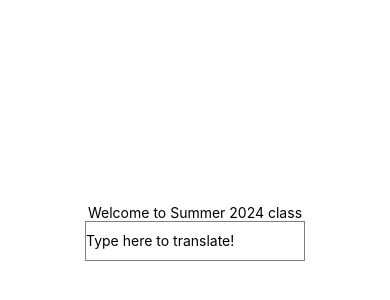
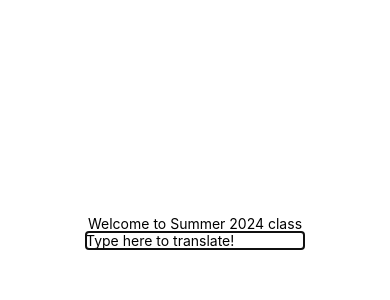
Before and after one commit to ZackHu-2001/Mobile, a React Native app: screen / in a window 390 px wide. Shown: the part 190-490 px from the top of the page. Built offline with nearby package versions, Linux system fonts and the light colour scheme.

Commit message:
lab1, q3, update textinput

```diff
--- a/Components/Input.js
+++ b/Components/Input.js
@@ -1,20 +1,28 @@
-import { TextInput, Text } from "react-native";
-import { useState } from "react";
+import React, { useState } from 'react';
+import { TextInput, Text, View, StyleSheet } from 'react-native';
 
 const Input = () => {
   const [text, setText] = useState('');
+  const [isFocused, setIsFocused] = useState(true);
+  const [showThankYou, setShowThankYou] = useState(false);
 
-    return (
-        <>
-        <TextInput
-            style={{ height: 40, borderColor: 'gray', borderWidth: 1 }}
-            placeholder='Type here to translate!'
-            onChangeText={text => {setText(text)}}
-            value={text}
-        ></TextInput>
-        <Text>{text}</Text>
-        </>
-    )
-}
+  return (
+    <View >
+      <TextInput
+        placeholder="Type here to translate!"
+        onChangeText={(text) => {
+          setText(text);
+          setShowThankYou(false);
+        }}
+        value={text}
+        autoFocus={true}
+        onBlur={() => setShowThankYou(true)}
+        onFocus={() => setShowThankYou(false)}
+      />
+      {showThankYou && <Text>Thank you</Text>}
+    </View>
+  );
+};
+
 
 export default Input;
```
